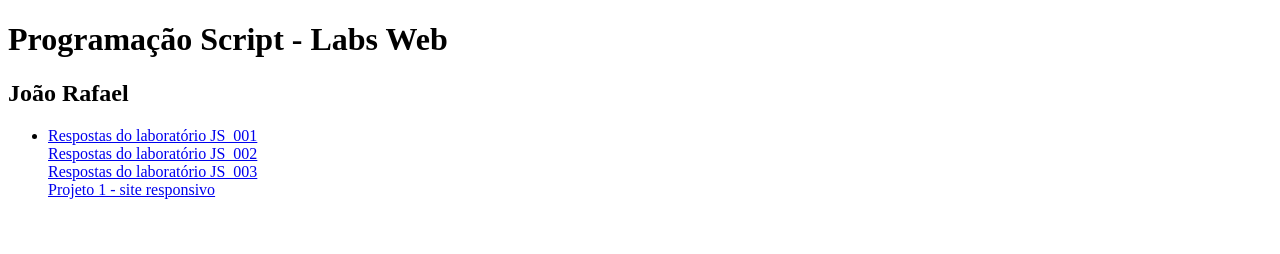
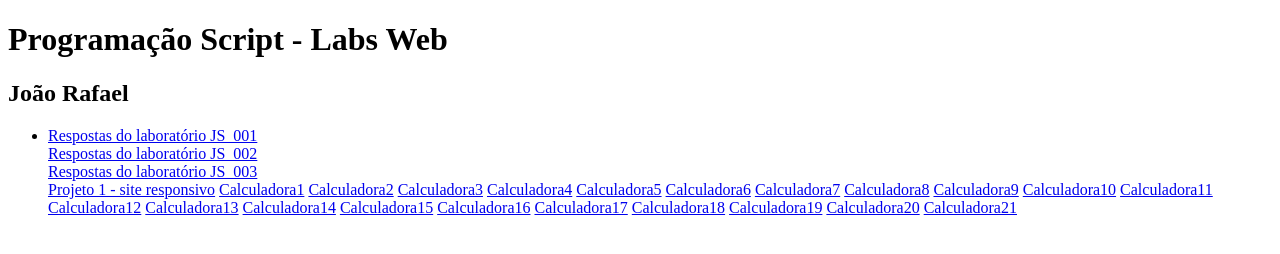
Before and after one commit to JoaoRQG/JoaoRQG.github.io, a plain HTML site: page index.html in a window 1280 px wide. Drawn offline with Linux system fonts and the light colour scheme.

Commit message:
Add files via upload

```diff
--- a/index.html
+++ b/index.html
@@ -12,6 +12,27 @@
                 <a href="respJS_002.html">Respostas do laboratório JS_002</a><br>
                 <a href="respJS_003.html">Respostas do laboratório JS_003</a><br>
                 <a href="Projeto Final.html">Projeto 1 - site responsivo</a>
+                <a href="Calculadora1.html">Calculadora1</a>
+                <a href="Calculadora2.html">Calculadora2</a>
+                <a href="Calculadora3.html">Calculadora3</a>
+                <a href="Calculadora4.html">Calculadora4</a>
+                <a href="Calculadora5.html">Calculadora5</a>
+                <a href="Calculadora6.html">Calculadora6</a>
+                <a href="Calculadora7.html">Calculadora7</a>
+                <a href="Calculadora8.html">Calculadora8</a>
+                <a href="Calculadora9.html">Calculadora9</a>
+                <a href="Calculadora10.html">Calculadora10</a>
+                <a href="Calculadora11.html">Calculadora11</a>
+                <a href="Calculadora12.html">Calculadora12</a>
+                <a href="Calculadora13.html">Calculadora13</a>
+                <a href="Calculadora14.html">Calculadora14</a>
+                <a href="Calculadora15.html">Calculadora15</a>
+                <a href="Calculadora16.html">Calculadora16</a>
+                <a href="Calculadora17.html">Calculadora17</a>
+                <a href="Calculadora18.html">Calculadora18</a>
+                <a href="Calculadora19.html">Calculadora19</a>
+                <a href="Calculadora20.html">Calculadora20</a>
+                <a href="Calculadora21.html">Calculadora21</a>
             </li>
         </ul>
     </body>
```
